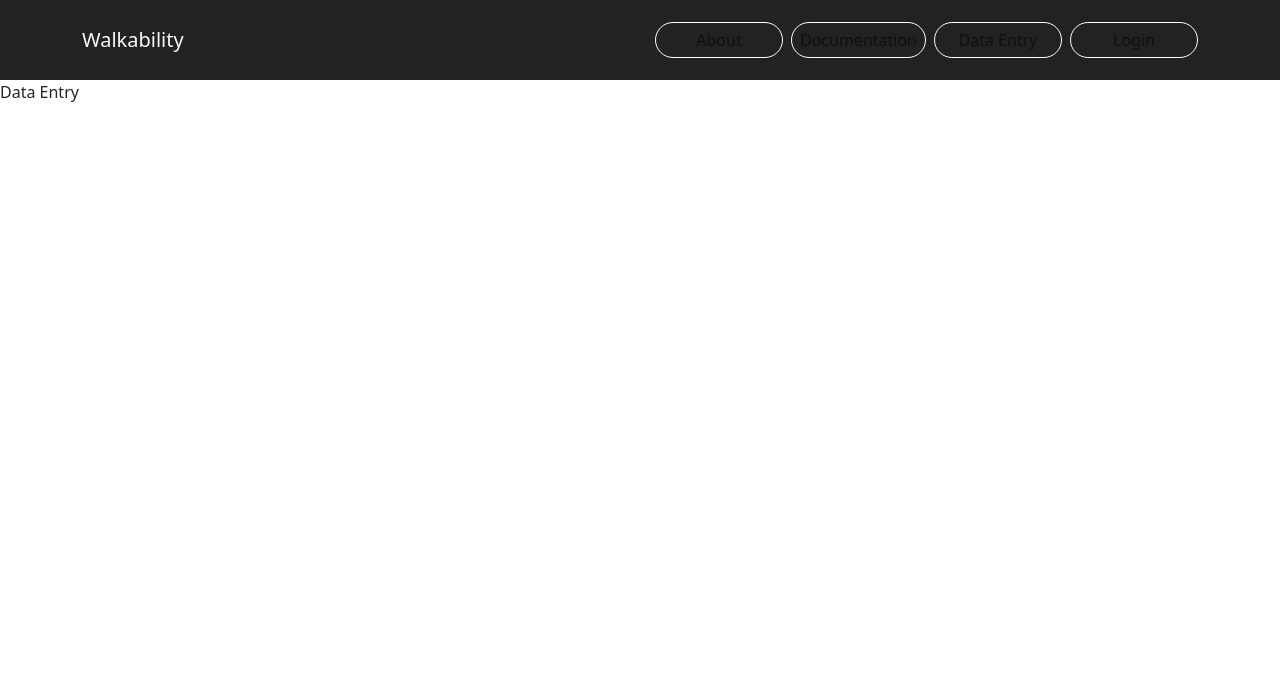
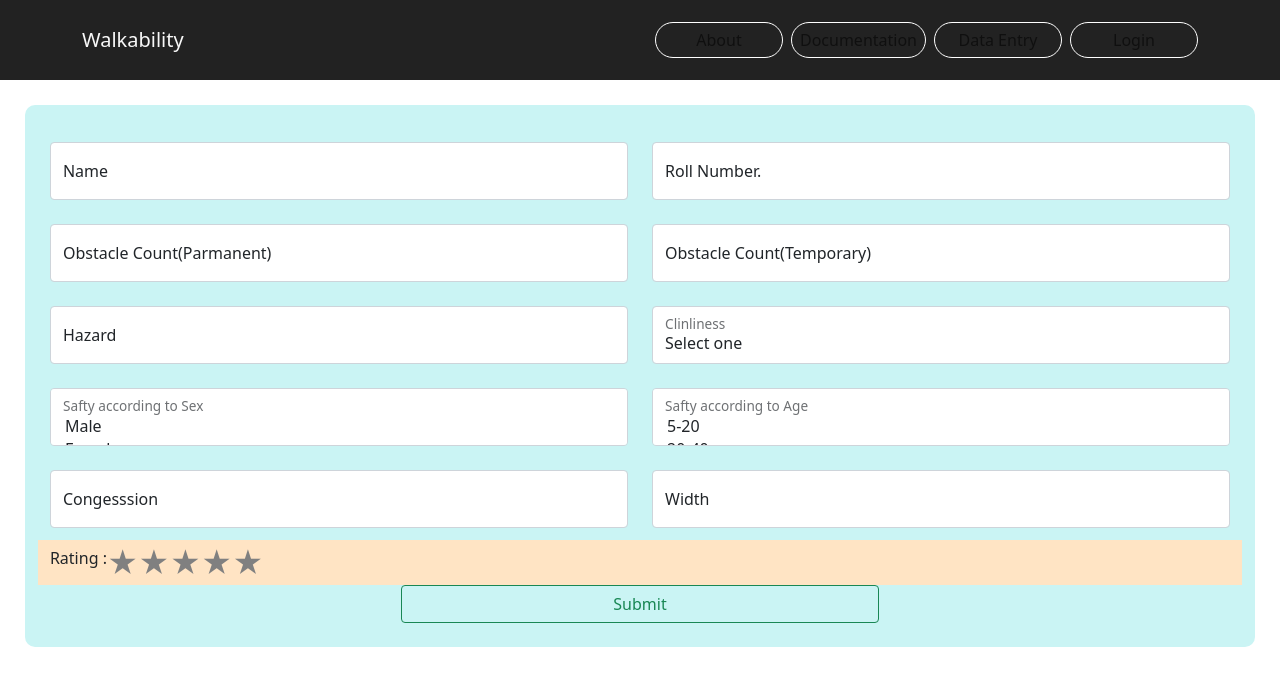
Before and after one commit to adnantech17/walkability-frontend, a Next.js app: page /data-entry in a window 1280 px wide. Shown: the top 686 px of the page. Built offline with nearby package versions, Linux system fonts and the light colour scheme.

Commit message:
fix: WIP

```diff
--- a/pages/data-entry.jsx
+++ b/pages/data-entry.jsx
@@ -1,10 +1,157 @@
-import React from 'react'
+import { React, useState } from 'react'
 import 'bootstrap/dist/css/bootstrap.css';
+import Form from 'react-bootstrap/Form'
+import Row from 'react-bootstrap/Row';
+import Col from 'react-bootstrap/Col';
+import ReactStars from 'react-stars'
+import Container from 'react-bootstrap/Container';
+import Rating from 'react-rating';
+import { Button, FloatingLabel, Stack } from 'react-bootstrap';
+const DataEntry = () => {
+  const [validated, setValidated] = useState(false);
+  const [name,setName] = useState('')
+  const [roll,setRoll] = useState(0)
+  const [tobstackle,setTObstacke] = useState(-1)
+  const [pobstackle,setPObstacke] = useState(-1)
+  const [form, setForm] = useState()
+  const handle = (event) => {
+    const form = event.currentTarget;
+    if (form.checkValidity() === false) {
+      event.preventDefault();
+      event.stopPropagation();
+      console.log('No')
+    }
 
-const DataEntry = () => {
+    setValidated(true);
+  }
+  const selectHandle = (event) => {
+    console.log(event.currentTarget.value)
+  }
+  const ratingChange = (e) => {
+    alert('okay')
+  }
   return (
     <>
-      <div>Data Entry</div>
+      <div className='main_div'>
+
+        <Container className='main_div' fluid>
+          <Form className='form' noValidate validated={validated} onSubmit={handle}>
+            <Row className="justify-content-md-center">
+              <Col className='my_col' md>
+                <FloatingLabel controlId="floatingInputGrid" label="Name">
+                  <Form.Control type="text" placeholder='Your name' required />
+                  <Form.Control.Feedback type='invalid'>Please provide your name</Form.Control.Feedback>
+                </FloatingLabel>
+              </Col>
+              <Col className='my_col' md>
+                <FloatingLabel
+                  controlId="floatingSelectGrid"
+                  label="Roll Number."
+                >
+                  <Form.Control type='number' placeholder="Your roll number" required />
+                  <Form.Control.Feedback type='invalid'>Please provide your roll Number</Form.Control.Feedback>
+                </FloatingLabel>
+              </Col>
+            </Row>
+            <Row className="justify-content-md-center">
+              <Col className='my_col' md>
+                <FloatingLabel controlId="floatingInputGrid" label="Obstacle Count(Parmanent)">
+                  <Form.Control type="number" placeholder='Number' required />
+                </FloatingLabel>
+              </Col>
+              <Col className='my_col' md>
+                <FloatingLabel
+                  controlId="floatingSelectGrid"
+                  label="Obstacle Count(Temporary)"
+                >
+                  <Form.Control type='number' placeholder="Your roll number" required />
+                </FloatingLabel>
+              </Col>
+            </Row>
+            <Row className="justify-content-md-center">
+              <Col className='my_col' md>
+                <FloatingLabel controlId="floatingInputGrid"
+                  label="Hazard">
+                  <Form.Control type="number" placeholder='Number' required />
+                </FloatingLabel>
+              </Col>
+              <Col className='my_col' md>
+                <FloatingLabel
+                  controlId="floatingSelectGrid"
+                  label="Clinliness"
+                >
+                  <Form.Control as='select' required type='select' onChange={selectHandle}>
+                    <option value=''>Select one</option>
+                    <option value='1'>Dirty</option>
+                    <option value='2'>Modarete</option>
+                    <option value='3'>Clean</option>
+                  </Form.Control>
+                </FloatingLabel>
+              </Col>
+            </Row>
+            <Row className="justify-content-md-center">
+              <Col className='my_col' md>
+                <FloatingLabel
+                  controlId="floatingSelectGrid"
+                  label="Safty according to Sex"
+                >
+                  <Form.Control as='select' type='select' multiple>
+                    <option value='1'>Male</option>
+                    <option value='2'>Female</option>
+                    <option value='3'>Other</option>
+                  </Form.Control>
+                </FloatingLabel>
+              </Col>
+              <Col className='my_col' md>
+                <FloatingLabel
+                  controlId="floatingSelectGrid"
+                  label="Safty according to Age"
+                >
+                  <Form.Control as='select' type='select' multiple >
+
+                    <option value='1'>5-20</option>
+                    <option value='2'>20-40</option>
+                    <option value='3'>40+</option>
+                  </Form.Control>
+                </FloatingLabel>
+              </Col>
+            </Row>
+            <Row className="justify-content-md-center">
+              <Col className='my_col' md>
+                <FloatingLabel controlId="floatingInputGrid" label="Congesssion">
+                  <Form.Control type="number" placeholder='Number' required />
+                </FloatingLabel>
+              </Col>
+              <Col className='my_col' md>
+                <FloatingLabel
+                  controlId="floatingSelectGrid"
+                  label="Width"
+                >
+                  <Form.Control type='number' placeholder="Your roll number" required />
+                </FloatingLabel>
+              </Col>
+            </Row>
+            <Row className="justify-content-md-center" id='hh'>
+              <Col sm={2} md>
+                <Stack direction='horizontal'>
+                  <Form.Label>Rating : </Form.Label>
+                  <ReactStars count={5} half={true} onChange={ratingChange} size={30}></ReactStars>
+                </Stack>
+              </Col>
+            </Row>
+            <Row className="justify-content-md-center">
+              <Col sm={5}>
+
+                <div className="d-grid gap-2">
+                  <Button variant="outline-success" type='submit'>
+                    Submit
+                  </Button>
+                </div>
+              </Col>
+            </Row>
+          </Form>
+        </Container>
+      </div>
     </>
   )
 }
--- a/src/components/Layout/Navbar.jsx
+++ b/src/components/Layout/Navbar.jsx
@@ -6,7 +6,7 @@ function NavbarComponent() {
   return (
     <Navbar expand="lg" style={{ backgroundColor: '#222222', color: '#F8F8F8', height: '10vh' }}>
       <Container>
-        <Navbar.Brand href="#home" style={{ color: '#F8F8F8' }}>Walkability</Navbar.Brand>
+        <Navbar.Brand href="/" style={{ color: '#F8F8F8' }}>Walkability</Navbar.Brand>
         <Navbar.Toggle aria-controls="basic-navbar-nav" />
         <Navbar.Collapse id="basic-navbar-nav" style={{ color: '#F8F8F8' }}>
           <Nav className="ms-auto">
--- /dev/null
+++ b/src/styles/_data_entry.scss
@@ -0,0 +1,26 @@
+.main_div {
+  padding: 1%;
+}
+
+.my_row {
+  // background-color: blanchedalmond;
+  padding: 5px;
+  border: solid 2px;
+}
+
+.my_col {
+  // background-color: aliceblue;
+  margin: 10px;
+  padding: 2px;
+}
+.form
+{
+  background-color: rgb(202, 244, 244);
+  padding: 2%;
+  border-radius: 10px;
+}
+#hh
+{
+  background-color: bisque;
+  text-align: center;
+}
--- a/src/styles/index.scss
+++ b/src/styles/index.scss
@@ -1,2 +1,3 @@
 /* Variables , Components, Pages */
 @import './main';
+@import './data_entry'
```
Also changed, not shown: package.json (+5 -2 lines), 2 other files (tests, documents, lock files or other folders).
